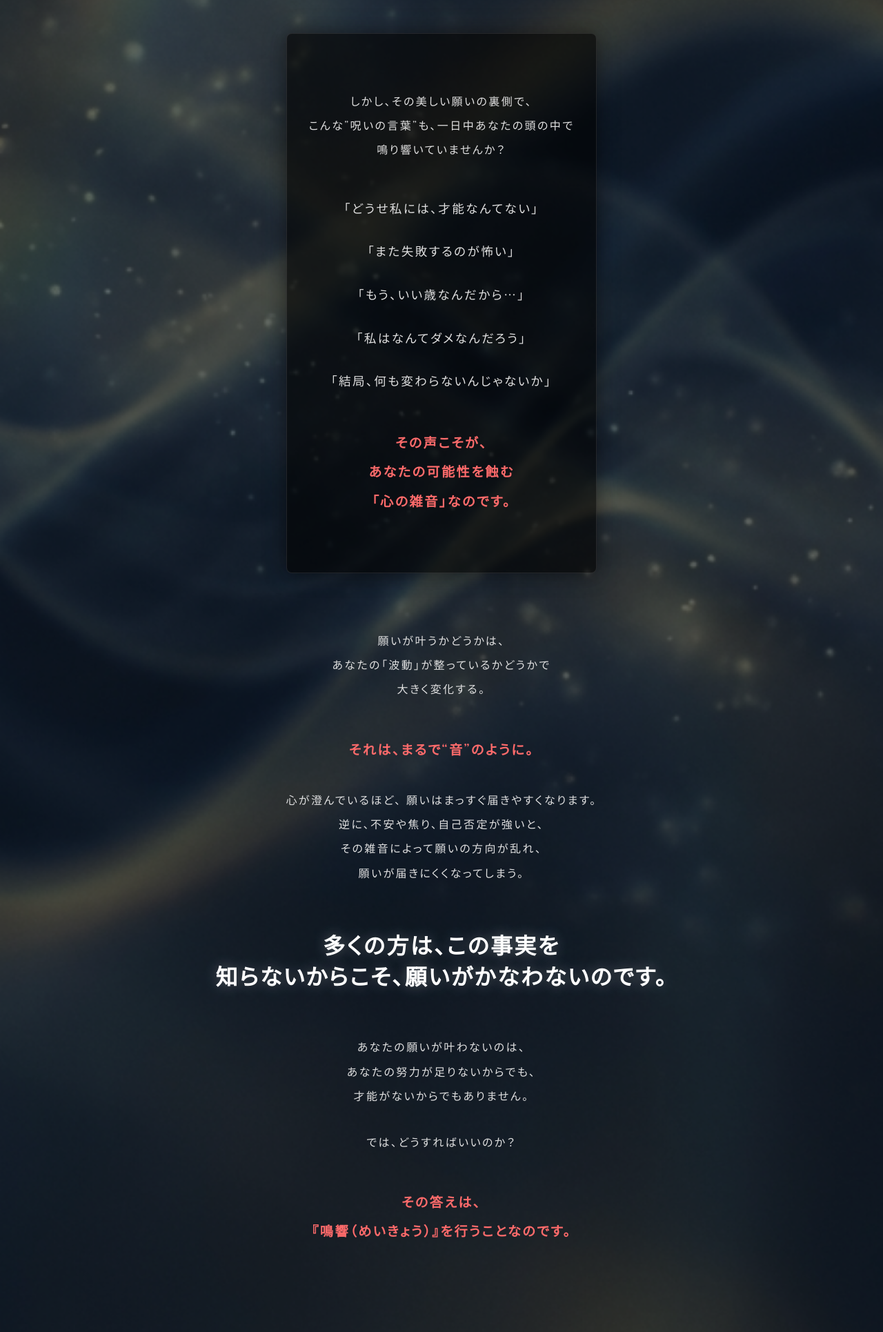
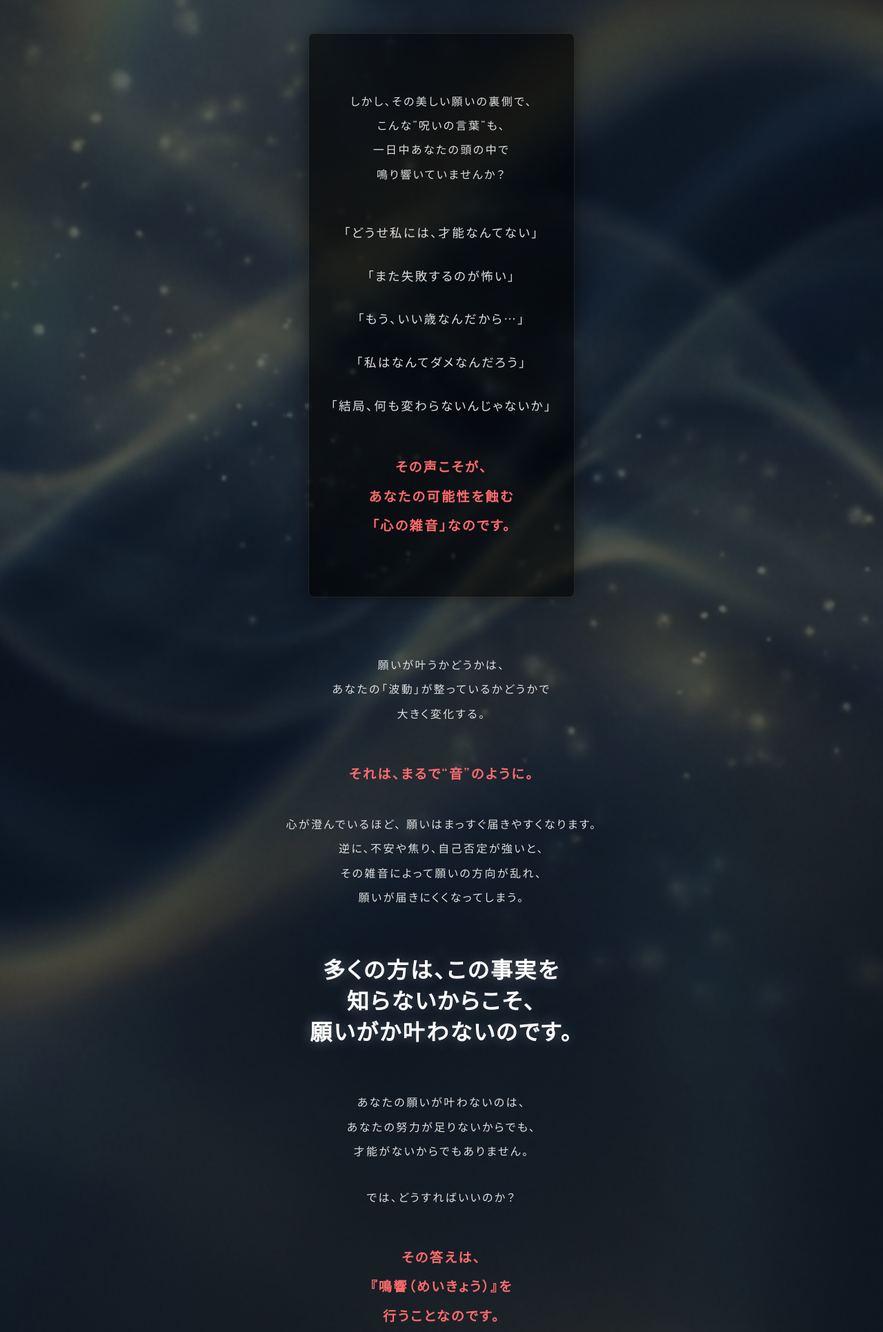
Before and after one commit to tominaga-oss/meikyou-tennsei, a plain HTML site: page index.html in a window 1280 px wide. Shown: the part 2780-4711 px from the top of the page at 69% size. Drawn offline with Linux system fonts and the light colour scheme; a web font is replaced by a local one.

Commit message:
Update index.html

```diff
--- a/index.html
+++ b/index.html
@@ -91,7 +91,8 @@
                         確かに燃えているはずです。</p>
 
                     <div class="problem-highlight">
-                        <p>しかし、その美しい願いの裏側で、<br>こんな”呪いの言葉”も、一日中あなたの頭の中で<br>
+                        <p>しかし、その美しい願いの裏側で、<br>こんな”呪いの言葉”も、<br>
+                            一日中あなたの頭の中で<br>
                             鳴り響いていませんか？</p>
                         <ul class="curse-list">
                             <li>「どうせ私には、才能なんてない」</li>
@@ -117,7 +118,8 @@
                         願いが届きにくくなってしまう。</p>
 
                     <p class="emphasis-large">多くの方は、この事実を<br>
-                        知らないからこそ、願いがかなわないのです。</p>
+                        知らないからこそ、<br>
+                        願いがか叶わないのです。</p>
 
                     <p>あなたの願いが叶わないのは、<br>
                         あなたの努力が足りないからでも、<br>
@@ -126,7 +128,8 @@
                     <p>では、どうすればいいのか？</p>
 
                     <p class="strong-text">その答えは、<br>
-                        『鳴響（めいきょう）』を行うことなのです。</p>
+                        『鳴響（めいきょう）』を<br>
+                        行うことなのです。</p>
                 </div>
             </div>
         </section>
@@ -420,7 +423,8 @@
                     <p>なぜなら、私たちは今、<br>
                         単なる時代の節目に立っているのではなく、<br>
                         数百年単位で続く古い時代が完全に終わりを告げ、<br>
-                        新しい宇宙の流れが始まる、”時代の節目”とも呼べる</p>
+                        新しい宇宙の流れが始まる、<br>
+                        ”時代の節目”とも呼べる</p>
 
                     <p class="strong-text"> 歴史的な大転換期の、<br>
                         ”扉”の前に立っているからです。</p>
@@ -492,4 +496,5 @@
 </body>
 
 
+
 </html>
```
